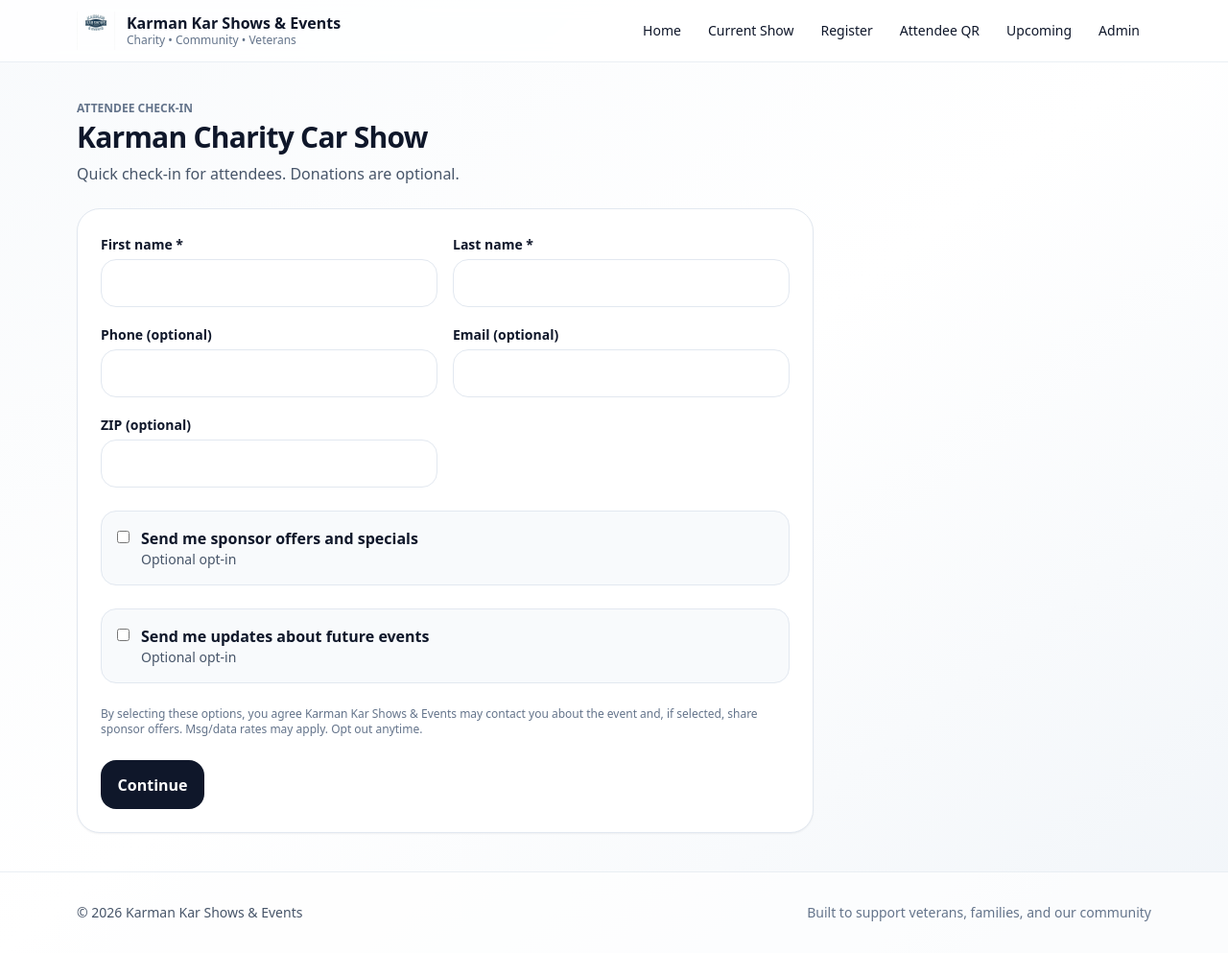
After one commit to timkarman-bot/Karman_Kar_Show_Saving22_2026, a Flask app: page /attend/karman-charity-show in a window 1280 px wide. The commit adds this page. Shown: the whole page at 96% size. Run offline with Flask 3, Linux system fonts and the light colour scheme; the visitor is signed in with stand-in values (Sample User, id 1); data comes from the database, SQL or seed files in the repository; data that the repository does not hold is empty; some libraries are stand-ins or nearby versions.

Commit message:
Update show app features

```diff
--- a/app.py
+++ b/app.py
@@ -6,6 +6,8 @@
 import io
 import csv
 from typing import Dict
+from datetime import datetime
+from zoneinfo import ZoneInfo
 
 import stripe
 from flask import (
@@ -54,6 +56,14 @@
     attach_sponsor_to_show,
     remove_sponsor_from_show,
     set_title_sponsor,
+    # attendee capture + donation
+    create_attendee,
+    record_field_metric,
+    create_donation_row,
+    attach_stripe_session_to_donation,
+    mark_donation_paid,
+    # waiver tracking
+    waiver_mark_received,
 )
 
 # ----------------------------
@@ -89,7 +99,7 @@
     "time": "Cars arrive at 10:00 AM",
     "location_name": "Children’s Mercy Park",
     "address": "1 Sporting Way, Kansas City, KS 66111",
-    "benefiting": "Saving 22 / 22 Survivor Awareness",
+    "benefiting": "Saving22 / 22 Survivor Awareness",
     "suggested_donation": "$35 suggested donation for show cars",
     "description": "A charity car show supporting veteran suicide awareness with judged certificates by branch favorites and People’s Choice.",
 }
@@ -144,6 +154,33 @@
     return wrapped
 
 
+def _maybe_auto_close_voting() -> None:
+    """
+    If VOTING_END is set and we've passed it (America/Chicago), automatically close voting.
+    Format: "YYYY-MM-DD HH:MM"
+    """
+    end_raw = os.getenv("VOTING_END", "").strip()
+    if not end_raw:
+        return
+
+    show = get_active_show()
+    if not show or int(show["voting_open"]) != 1:
+        return
+
+    try:
+        end_dt = datetime.strptime(end_raw, "%Y-%m-%d %H:%M").replace(tzinfo=ZoneInfo("America/Chicago"))
+        now_dt = datetime.now(ZoneInfo("America/Chicago"))
+        if now_dt >= end_dt:
+            set_show_voting_open(int(show["id"]), False)
+    except Exception:
+        return
+
+
+@app.before_request
+def before_request():
+    _maybe_auto_close_voting()
+
+
 # ----------------------------
 # GLOBAL TEMPLATE VARS
 # ----------------------------
@@ -175,7 +212,6 @@
         return "No active show configured.", 500
     return render_template("home.html", show=show)
 
-# Added to print voting instructions 2/13/2026
 
 @app.get("/instructions/<show_slug>")
 def voting_instructions(show_slug: str):
@@ -183,6 +219,7 @@
     if not show:
         return "Show not found.", 404
     return render_template("voting_instructions.html", show=show)
+
 
 @app.get("/events")
 def events():
@@ -327,6 +364,179 @@
 
 
 # ----------------------------
+# WAIVER (PRINTABLE, PAPER-FIRST)
+# ----------------------------
+@app.get("/waiver/<show_slug>/<car_token>")
+def waiver_print(show_slug: str, car_token: str):
+    show = get_show_by_slug(show_slug)
+    if not show:
+        return "Show not found.", 404
+
+    car = get_show_car_private_by_token(int(show["id"]), car_token)
+    if not car:
+        return "Car not found.", 404
+
+    return render_template("waiver_print.html", show=show, car=car)
+
+
+# ----------------------------
+# ATTENDEE CAPTURE + OPTIONAL DONATION
+# ----------------------------
+@app.get("/attend/<show_slug>")
+def attendee_page(show_slug: str):
+    show = get_show_by_slug(show_slug)
+    if not show:
+        return "Show not found.", 404
+    return render_template("attendee.html", show=show)
+
+
+@app.post("/attend/<show_slug>")
+def attendee_submit(show_slug: str):
+    show = get_show_by_slug(show_slug)
+    if not show:
+        return "Show not found.", 404
+
+    first_name = request.form.get("first_name", "").strip()
+    last_name = request.form.get("last_name", "").strip()
+    phone = request.form.get("phone", "").strip()
+    email = request.form.get("email", "").strip()
+    zip_code = request.form.get("zip", "").strip()
+
+    sponsor_opt_in = request.form.get("sponsor_opt_in", "") == "on"
+    updates_opt_in = request.form.get("updates_opt_in", "") == "on"
+
+    if not (first_name and last_name):
+        return render_template("attendee.html", show=show, error="First and last name are required.")
+
+    consent_text = (
+        "By selecting these options, you agree Karman Kar Shows & Events may contact you about the event and, "
+        "if selected, share sponsor offers. Msg/data rates may apply. Opt out anytime."
+    )
+    consent_version = "2026-02-24"
+
+    attendee_id = create_attendee(
+        show_id=int(show["id"]),
+        first_name=first_name,
+        last_name=last_name,
+        phone=phone,
+        email=email,
+        zip_code=zip_code,
+        sponsor_opt_in=sponsor_opt_in,
+        updates_opt_in=updates_opt_in,
+        consent_text=consent_text,
+        consent_version=consent_version,
+    )
+
+    record_field_metric(int(show["id"]), "phone", bool(phone))
+    record_field_metric(int(show["id"]), "email", bool(email))
+
+    return redirect(url_for("attendee_donate_page", show_slug=show_slug, attendee_id=attendee_id))
+
+
+@app.get("/attend/<show_slug>/donate/<int:attendee_id>")
+def attendee_donate_page(show_slug: str, attendee_id: int):
+    show = get_show_by_slug(show_slug)
+    if not show:
+        return "Show not found.", 404
+    return render_template("attendee_donate.html", show=show, attendee_id=attendee_id)
+
+
+@app.post("/attend/create-donation-checkout")
+def create_donation_checkout():
+    _require_stripe()
+
+    show_slug = request.form.get("show_slug", "").strip()
+    attendee_id_raw = request.form.get("attendee_id", "").strip()
+    amount_raw = request.form.get("amount_dollars", "").strip()
+
+    show = get_show_by_slug(show_slug)
+    if not show:
+        return jsonify({"ok": False, "error": "Show not found."}), 404
+
+    try:
+        attendee_id = int(attendee_id_raw)
+    except ValueError:
+        return jsonify({"ok": False, "error": "Invalid attendee."}), 400
+
+    try:
+        dollars = float(amount_raw)
+    except ValueError:
+        dollars = 0.0
+
+    amount_cents = int(round(max(dollars, 0.0) * 100))
+
+    if amount_cents == 0:
+        create_donation_row(int(show["id"]), attendee_id, 0, "skipped")
+        return jsonify(
+            {
+                "ok": True,
+                "skipped": True,
+                "redirect_url": url_for("attendee_done", show_slug=show_slug),
+            }
+        )
+
+    donation_id = create_donation_row(int(show["id"]), attendee_id, amount_cents, "pending")
+
+    success_url = _abs_url(url_for("donation_success")) + "?session_id={CHECKOUT_SESSION_ID}"
+    cancel_url = _abs_url(url_for("attendee_donate_page", show_slug=show_slug, attendee_id=attendee_id))
+
+    session_obj = stripe.checkout.Session.create(
+        mode="payment",
+        payment_method_types=["card"],
+        line_items=[
+            {
+                "price_data": {
+                    "currency": "usd",
+                    "unit_amount": amount_cents,
+                    "product_data": {"name": f"Donation – {show['title']}"},
+                },
+                "quantity": 1,
+            }
+        ],
+        success_url=success_url,
+        cancel_url=cancel_url,
+        metadata={
+            "show_id": str(show["id"]),
+            "donation_id": str(donation_id),
+            "show_slug": show_slug,
+        },
+    )
+
+    attach_stripe_session_to_donation(donation_id, session_obj.id)
+    return jsonify({"ok": True, "checkout_url": session_obj.url})
+
+
+@app.get("/donation-success")
+def donation_success():
+    _require_stripe()
+
+    session_id = request.args.get("session_id", "").strip()
+    if not session_id:
+        return "Missing session_id.", 400
+
+    sess = stripe.checkout.Session.retrieve(session_id)
+    if sess.payment_status != "paid":
+        return render_template("payment_not_complete.html")
+
+    mark_donation_paid(sess.id)
+
+    show_slug = (sess.metadata or {}).get("show_slug", "")
+    if not show_slug:
+        show = get_active_show()
+        show_slug = show["slug"] if show else ""
+
+    return redirect(url_for("attendee_done", show_slug=show_slug))
+
+
+@app.get("/attend/<show_slug>/done")
+def attendee_done(show_slug: str):
+    show = get_show_by_slug(show_slug)
+    if not show:
+        return "Show not found.", 404
+    return render_template("attendee_done.html", show=show)
+
+
+# ----------------------------
 # QR VOTING (CATEGORY LOCKED)
 # ----------------------------
 @app.get("/v/<show_slug>/<car_token>/<category_slug>")
@@ -387,7 +597,6 @@
     if vote_qty < 1 or vote_qty > 50:
         return jsonify({"ok": False, "error": "Vote quantity must be between 1 and 50."}), 400
 
-    # IMPORTANT: url_for() returns '/path' so _abs_url() gets a leading slash.
     success_url = _abs_url(url_for("vote_success")) + "?session_id={CHECKOUT_SESSION_ID}"
     cancel_url = _abs_url(
         url_for("vote_qty_page", show_slug=show_slug, car_token=car_token, category_slug=category_slug)
@@ -682,6 +891,24 @@
     return redirect(url_for("admin_placeholders"))
 
 
+@app.post("/admin/waiver-received")
+@require_admin
+def admin_waiver_received():
+    show = get_active_show()
+    if not show:
+        return "No active show.", 500
+
+    show_car_id_raw = request.form.get("show_car_id", "").strip()
+    try:
+        show_car_id = int(show_car_id_raw)
+    except ValueError:
+        return redirect(url_for("admin_placeholders"))
+
+    waiver_mark_received(int(show["id"]), show_car_id, received_by="admin")
+    flash("Waiver marked as received.", "ok")
+    return redirect(url_for("admin_placeholders"))
+
+
 # ---- Sponsors ----
 @app.get("/admin/sponsors")
 @require_admin
--- /dev/null
+++ b/templates/attendee.html
@@ -0,0 +1,68 @@
+{% extends "base.html" %}
+{% set title = "Attendee Check-In • " ~ show["title"] %}
+
+{% block content %}
+<div class="max-w-3xl">
+  <div class="text-xs font-semibold text-slate-500">ATTENDEE CHECK-IN</div>
+  <h1 class="mt-1 text-3xl font-semibold tracking-tight">{{ show["title"] }}</h1>
+  <p class="mt-2 text-slate-600">
+    Quick check-in for attendees. Donations are optional.
+  </p>
+
+  {% if error %}
+    <div class="mt-5 rounded-2xl border border-red-200 bg-red-50 p-4 text-red-900">{{ error }}</div>
+  {% endif %}
+
+  <div class="mt-6 rounded-3xl bg-white border border-slate-200 shadow-sm p-6">
+    <form method="POST" class="grid gap-6">
+      <div class="grid gap-4 md:grid-cols-2">
+        <div>
+          <label class="text-sm font-semibold">First name *</label>
+          <input name="first_name" class="mt-1 w-full rounded-2xl border border-slate-200 px-4 py-3" required>
+        </div>
+        <div>
+          <label class="text-sm font-semibold">Last name *</label>
+          <input name="last_name" class="mt-1 w-full rounded-2xl border border-slate-200 px-4 py-3" required>
+        </div>
+
+        <div>
+          <label class="text-sm font-semibold">Phone (optional)</label>
+          <input name="phone" class="mt-1 w-full rounded-2xl border border-slate-200 px-4 py-3">
+        </div>
+        <div>
+          <label class="text-sm font-semibold">Email (optional)</label>
+          <input name="email" type="email" class="mt-1 w-full rounded-2xl border border-slate-200 px-4 py-3">
+        </div>
+
+        <div>
+          <label class="text-sm font-semibold">ZIP (optional)</label>
+          <input name="zip" inputmode="numeric" class="mt-1 w-full rounded-2xl border border-slate-200 px-4 py-3">
+        </div>
+      </div>
+
+      <label class="flex items-start gap-3 rounded-2xl border border-slate-200 bg-slate-50 p-4">
+        <input type="checkbox" name="sponsor_opt_in" class="mt-1">
+        <div>
+          <div class="font-semibold">Send me sponsor offers and specials</div>
+          <div class="text-sm text-slate-600">Optional opt-in</div>
+        </div>
+      </label>
+
+      <label class="flex items-start gap-3 rounded-2xl border border-slate-200 bg-slate-50 p-4">
+        <input type="checkbox" name="updates_opt_in" class="mt-1">
+        <div>
+          <div class="font-semibold">Send me updates about future events</div>
+          <div class="text-sm text-slate-600">Optional opt-in</div>
+        </div>
+      </label>
+
+      <div class="text-xs text-slate-500">
+        By selecting these options, you agree Karman Kar Shows & Events may contact you about the event and, if selected,
+        share sponsor offers. Msg/data rates may apply. Opt out anytime.
+      </div>
+
+      <button class="btn btn-primary w-fit" type="submit">Continue</button>
+    </form>
+  </div>
+</div>
+{% endblock %}
--- a/templates/base.html
+++ b/templates/base.html
@@ -47,6 +47,10 @@
              href="{{ url_for('register_page') }}">
             Register
           </a>
+          <a class="px-3 py-2 rounded-xl hover:bg-slate-100"
+             href="{{ url_for('attendee_page', show_slug=active_show['slug']) }}">
+            Attendee QR
+          </a>
         {% endif %}
 
         <a class="px-3 py-2 rounded-xl hover:bg-slate-100" href="{{ url_for('events') }}">Upcoming</a>
```
Also changed, not shown: database.py (+196 -61 lines), templates/admin_placeholders.html (+26 -1 lines), templates/attendee_donate.html (added, +65 -0 lines), templates/attendee_done.html (added, +19 -0 lines), templates/wavier_print.html (added, +65 -0 lines).
